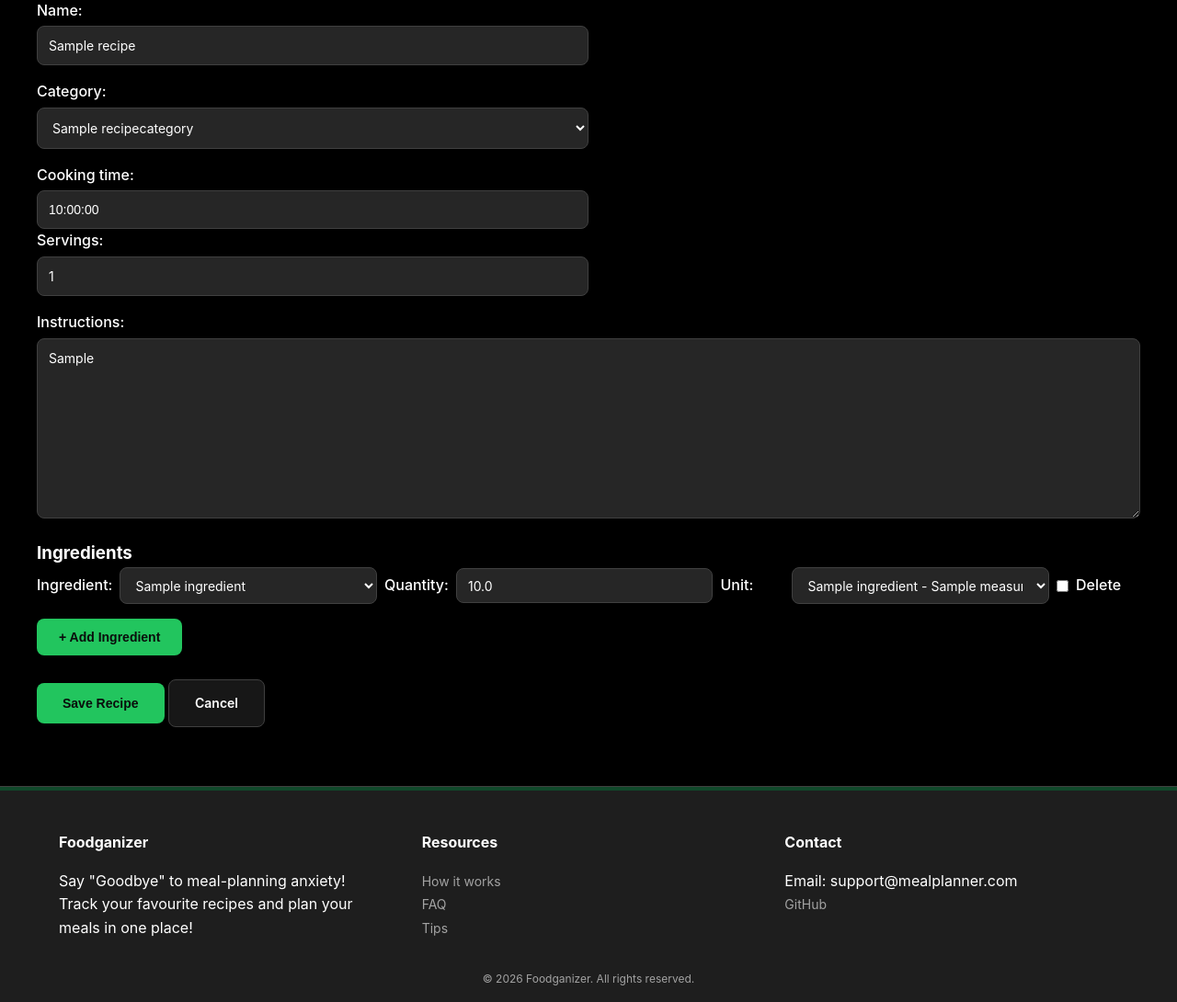
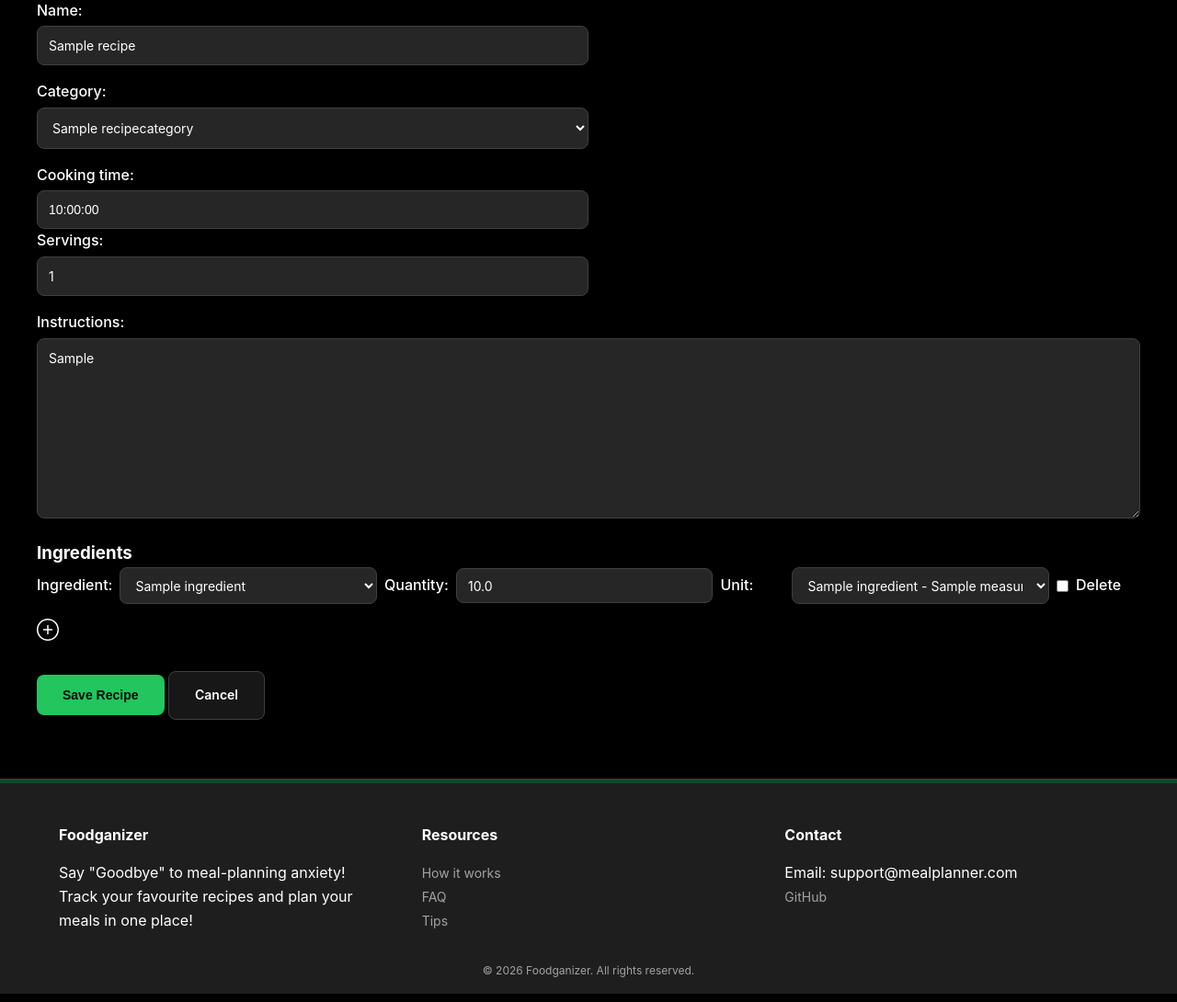
Before and after one commit to YoanaBast/healthy_meals, a Django app: page /recipes/1/edit/ in a window 1280 px wide. Shown: the part 139-1229 px from the top of the page at 92% size. Run offline with Django 5.2, Linux system fonts and the light colour scheme; tables that the repository leaves empty hold one stand-in row (values such as "Sample post"); parts of the project's set-up code (start-up, migrations or seed data) failed here and were passed over.

Commit message:
made the add button for add ingredients in edit_recipe.html into a svg + icon

```diff
--- a/recipes/templates/recipes/edit_recipe.html
+++ b/recipes/templates/recipes/edit_recipe.html
@@ -25,7 +25,12 @@
         {% endfor %}
     </div>
 
-    <button type="button" id="addIngredientBtn" class="btn btn-secondary">+ Add Ingredient</button>
+
+<button type="button" id="addIngredientBtn" class="btn btn-secondary">
+    <img src="{% static 'images/plus_icon.svg' %}" alt="+ Add" width="30" height="30">
+</button>
+
+
 
     <br><br>
     <button type="submit" class="btn btn-success">Save Recipe</button>
@@ -60,7 +65,6 @@
         <button type="button" onclick="closeModal()">Cancel</button>
     </div>
 </div>
-</div>
 
 <script src="{% static 'js/add_recipe_handler.js' %}"></script>
 {% endblock %}
--- a/static/css/styles.css
+++ b/static/css/styles.css
@@ -1147,3 +1147,18 @@ label {
     height: 24px;
     display: block;
 }
+
+
+/* ADD PLUS BUTTON + SVG IMAGE SIZE */
+
+#addIngredientBtn {
+    background: none;
+    border: none;
+    padding: 0;
+    cursor: pointer;
+}
+#addIngredientBtn img {
+    width: 24px;
+    height: 24px;
+    display: block;
+}
```
Also changed, not shown: static/images/plus_icon.svg (added).
